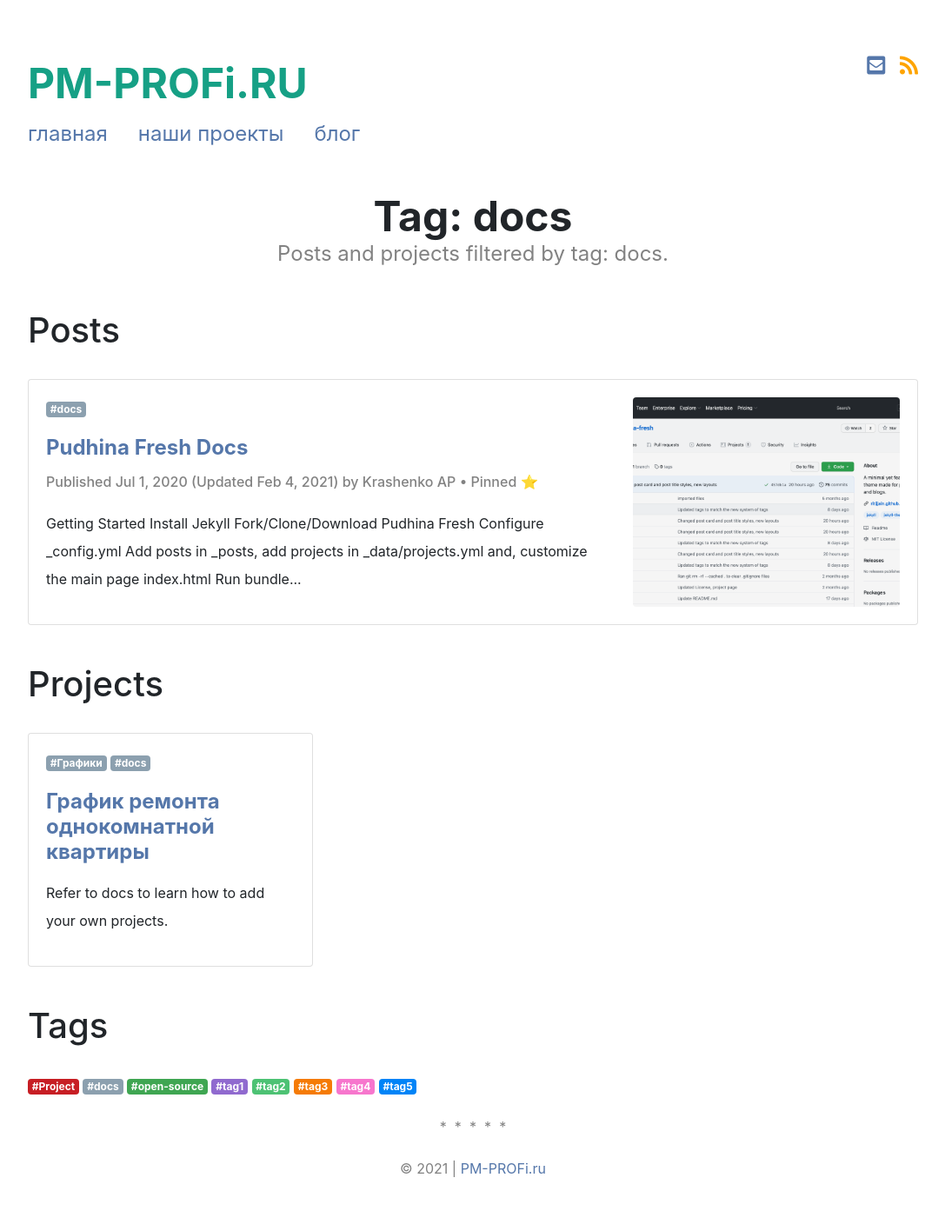
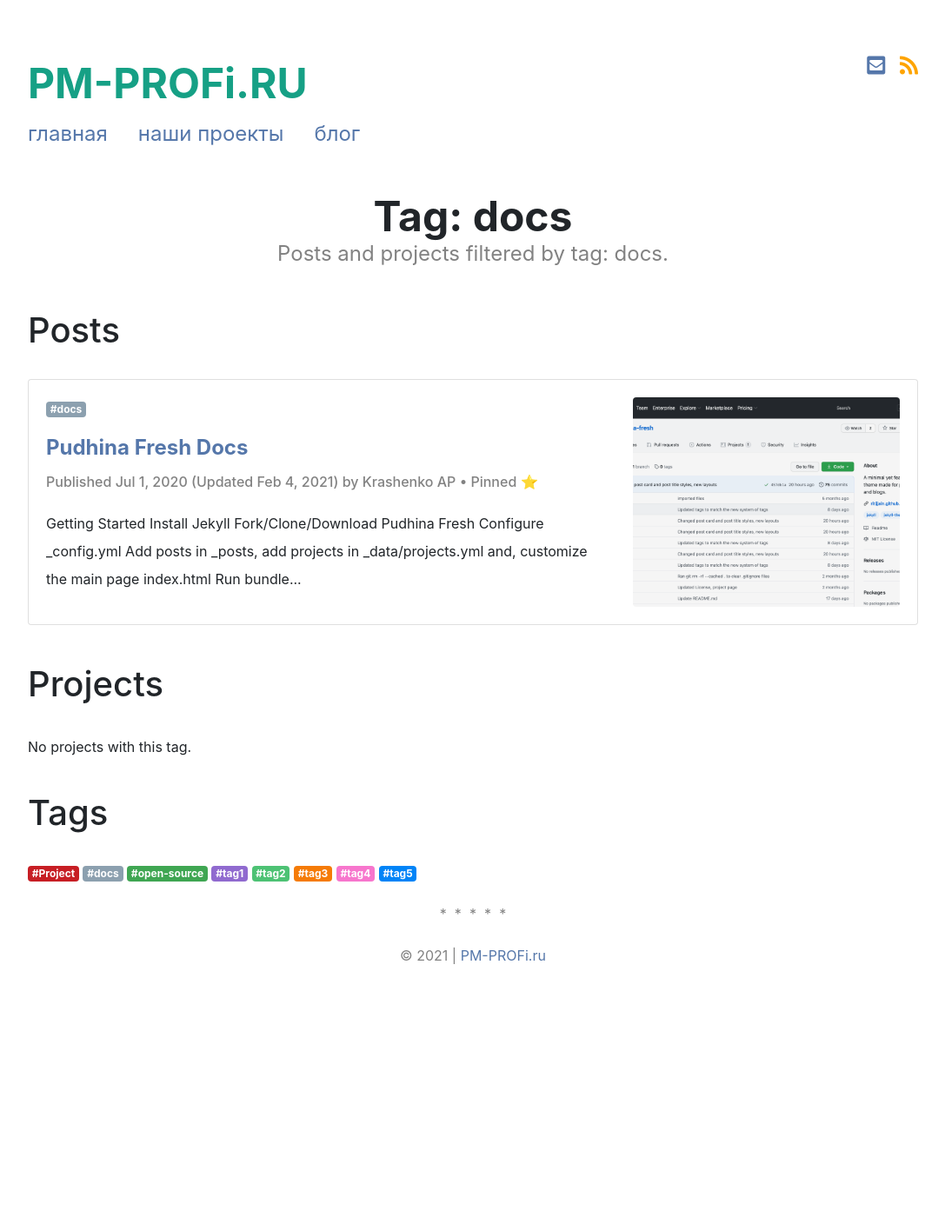
Before and after one commit to RedShadow-play/pm-profiru-82335, a Jekyll site: the page built from pages/tags/docs.html, in a window 1280 px wide. Shown: the whole page at 87% size, without its empty margins (96-1183 px from the left). Built offline with Jekyll 4.4.1, drawn with Linux system fonts in a browser that asks for light colours; nearby versions of some CDN libraries; a style sheet for code colours, icons or effects is not loaded; after the commit the page ends 1171 px from its top, so only the background shows below that.

Commit message:
projects.yml: changed

```diff
--- a/_data/projects.yml
+++ b/_data/projects.yml
@@ -36,7 +36,7 @@
     <a href="#" target="_blank" class="btn btn-dark mb-1"><i class="fas fa-code-branch"></i> &nbsp Repository</a>
     <a href="#" target="_blank" class="btn btn-dark mb-1"><i class="fas fa-align-right"></i> &nbsp Blog Post</a>
 
-  tags: [Графики, docs]
+  tags: [Графики, Project]
 
 - name: Project Three
   id: p3
```
